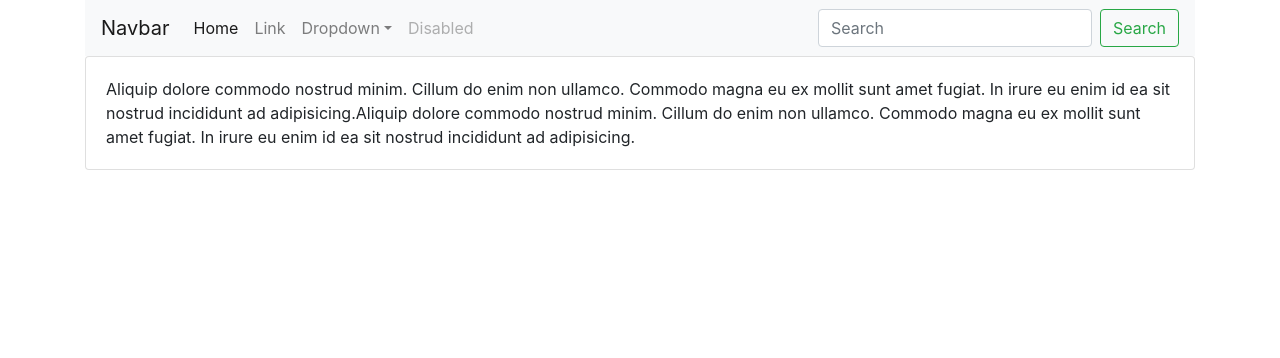
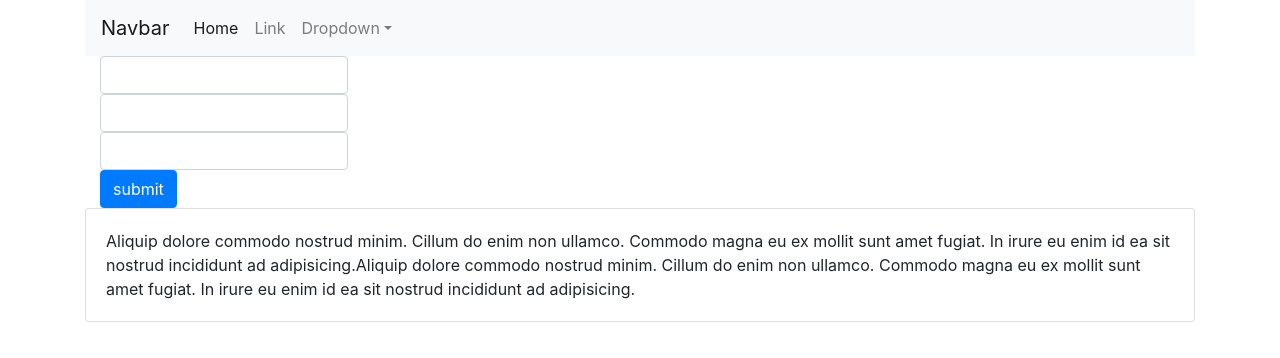
Before and after one commit to Devante05/reactPortfolio, a React (Create React App) app in the folder client/: page / in a window 1280 px wide. Shown: the top 358 px of the page. Built offline with nearby package versions, Linux system fonts and the light colour scheme.

Commit message:
add form

```diff
--- a/client/src/App.js
+++ b/client/src/App.js
@@ -1,5 +1,5 @@
 import React from "react";
-
+import Form from "./components/Form"
 import Navbar from "./components/Navbar";
 import Card from "./components/Card"
 
@@ -8,6 +8,7 @@ function App() {
   return (
     <div className="container">
       <Navbar />
+      <Form/>
       <Card/>
 
     </div>
--- /dev/null
+++ b/client/src/components/Form/index.js
@@ -0,0 +1,15 @@
+import React from "react";
+
+function Form() {
+  return (<div className= "form-container col-lg-3">
+    <input type = "text" className= "form-control"></input>
+    <input type = "text" className= "form-control"></input>
+    <input type = "text" className= "form-control"></input>
+    <button type = "submit" className= "btn btn-primary">submit </button>
+
+  </div>
+
+  );
+}
+
+export default Form;
--- a/client/src/components/Navbar/index.js
+++ b/client/src/components/Navbar/index.js
@@ -54,23 +54,9 @@ function Navbar() {
               </a>
             </div>
           </li>
-          <li className="nav-item">
-            <a className="nav-link disabled" href="#">
-              Disabled
-            </a>
-          </li>
+
         </ul>
-        <form className="form-inline my-2 my-lg-0">
-          <input
-            className="form-control mr-sm-2"
-            type="search"
-            placeholder="Search"
-            aria-label="Search"
-          />
-          <button className="btn btn-outline-success my-2 my-sm-0" type="submit">
-            Search
-          </button>
-        </form>
+
       </div>
     </nav>
   );
```
